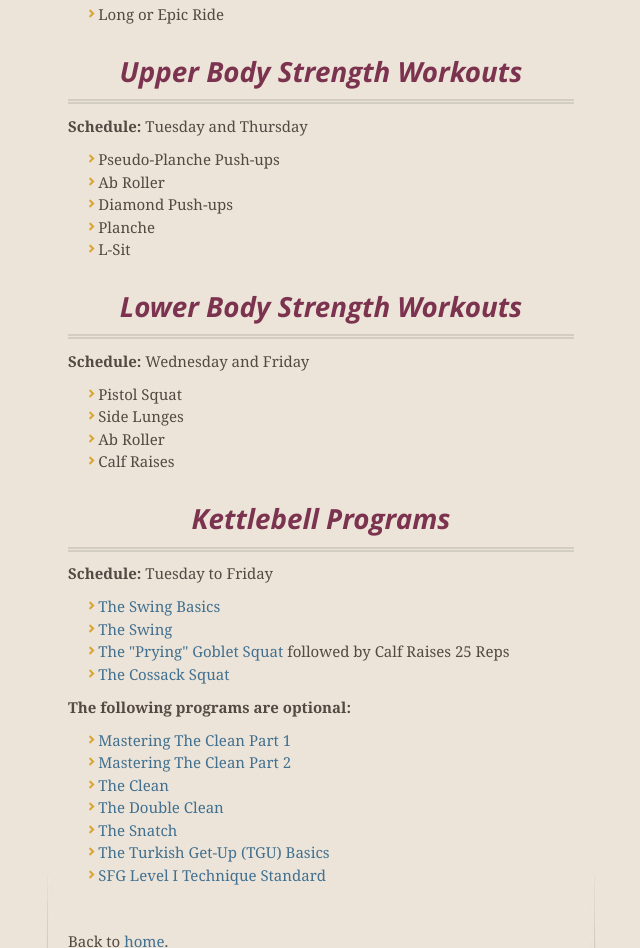
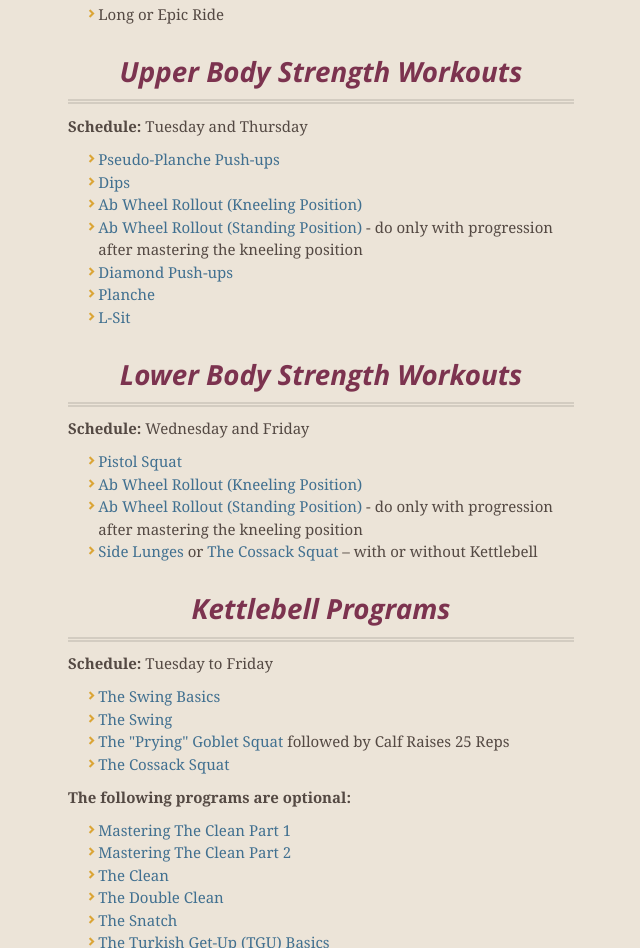
Before and after one commit to rickyhurtado/projects, a plain HTML site: page index.html in a window 1280 px wide. Shown: the part 1427-2375 px from the top of the page, without its empty margins (319-959 px from the left). Drawn offline with nearby package versions, Linux system fonts and the light colour scheme.

Commit message:
Update index.html

```diff
--- a/index.html
+++ b/index.html
@@ -105,20 +105,22 @@
         <h3>Upper Body Strength Workouts</h3>
         <p><strong>Schedule:</strong> Tuesday and Thursday</p>
         <ul>
-          <li>Pseudo-Planche Push-ups</li>
-          <li>Ab Roller</li>
-          <li>Diamond Push-ups</li>
-          <li>Planche</li>
-          <li>L-Sit</li>
+          <li><a href="https://youtu.be/odcPqBOlJhI" target="_blank">Pseudo-Planche Push-ups</a></li>
+          <li><a href="https://youtu.be/_3aUjBD2CUA" target="_blank">Dips</a></li>
+          <li><a href="https://youtu.be/tAkzpXPPwzE" target="_blank">Ab Wheel Rollout (Kneeling Position)</a></li>
+          <li><a href="https://youtu.be/5Tc7yKQysVQ" target="_blank">Ab Wheel Rollout (Standing Position)</a> - do only with progression after mastering the kneeling position</li>
+          <li><a href="https://youtu.be/J0DnG1_S92I" target="_blank">Diamond Push-ups</a></li>
+          <li><a href="https://youtu.be/UZ-1jwG7aQ4" target="_blank">Planche</a></li>
+          <li><a href="https://youtu.be/IUZJoSP66HI" target="_blank">L-Sit</a></li>
         </ul>
 
         <h3>Lower Body Strength Workouts</h3>
         <p><strong>Schedule:</strong> Wednesday and Friday</p>
         <ul>
-          <li>Pistol Squat</li>
-          <li>Side Lunges</li>
-          <li>Ab Roller</li>
-          <li>Calf Raises</li>
+          <li><a href="https://youtu.be/PZlLHZ4Venw" target="_blank">Pistol Squat</a></li>
+          <li><a href="https://youtu.be/tAkzpXPPwzE" target="_blank">Ab Wheel Rollout (Kneeling Position)</a></li>
+          <li><a href="https://youtu.be/5Tc7yKQysVQ" target="_blank">Ab Wheel Rollout (Standing Position)</a> - do only with progression after mastering the kneeling position</li>
+          <li><a href="https://youtu.be/FUX6Pz8vV0s" target="_blank">Side Lunges</a> or <a href="https://youtu.be/QRvo27fvRJ8" target="_blank">The Cossack Squat</a> – with or without Kettlebell</li>
         </ul>
 
         <h3>Kettlebell Programs</h3>
```
